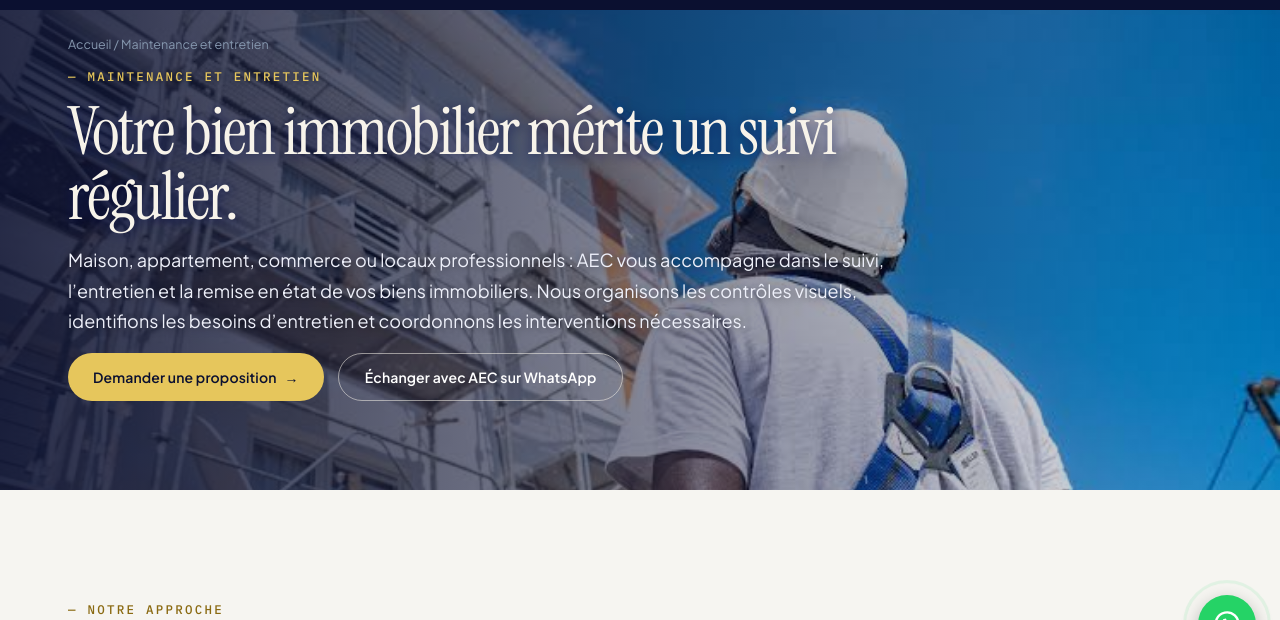
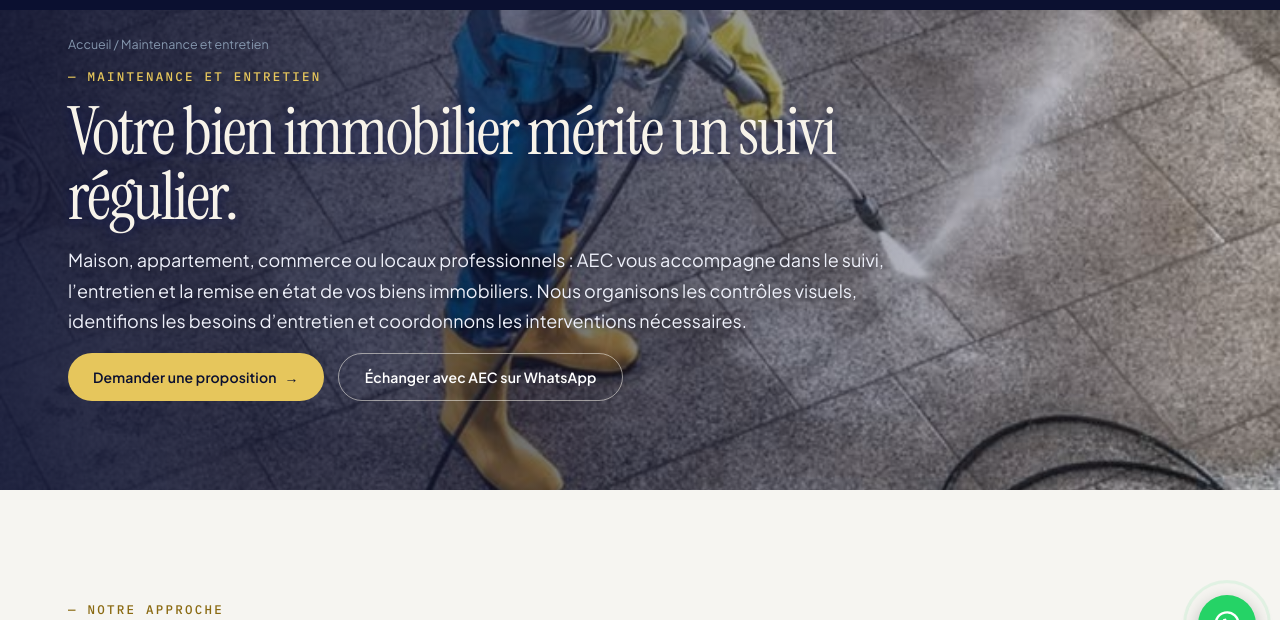
Before and after one commit to armelquincy12-coder/aec-site-vitrine, a plain HTML site: page maintenance.html in a window 1280 px wide. Shown: the part 123-743 px from the top of the page. Drawn offline with Linux system fonts and the light colour scheme.

Commit message:
Pages Architecture et Maintenance : nouvelles photos de fond
Co-Authored-By: Claude Sonnet 5.5 <noreply@anthropic.com>
Claude-Session: https://claude.ai/code/session_01X2o7Q83VohmQ4pawmCDbAe

```diff
--- a/maintenance.html
+++ b/maintenance.html
@@ -64,7 +64,7 @@
 </div>
 
 <main>
-  <section class="page-hero page-hero--photo" style="--hero-img:url('assets/photos/maintenance-hero.jpg');--hero-pos:60% 35%">
+  <section class="page-hero page-hero--photo" style="--hero-img:url('assets/photos/maintenance-hero-nettoyage.jpg');--hero-pos:50% 12%">
     <div class="wrap page-hero-inner">
       <span class="breadcrumb"><a href="index.html">Accueil</a> / Maintenance et entretien</span>
       <span class="eyebrow">— MAINTENANCE ET ENTRETIEN</span>
```
Also changed, not shown: architecture.html (+1 -1 lines), assets/photos/architecture-hero-plans.jpg (added), assets/photos/maintenance-hero-nettoyage.jpg (added).
